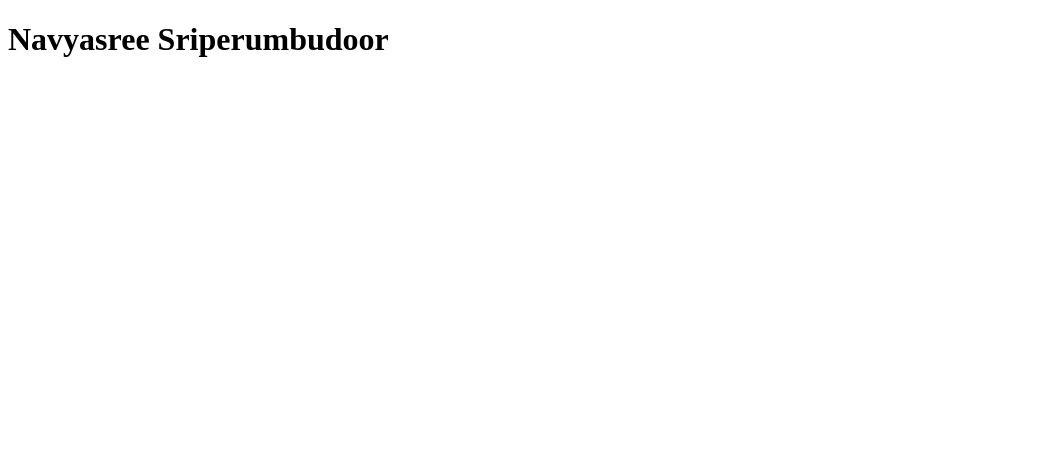
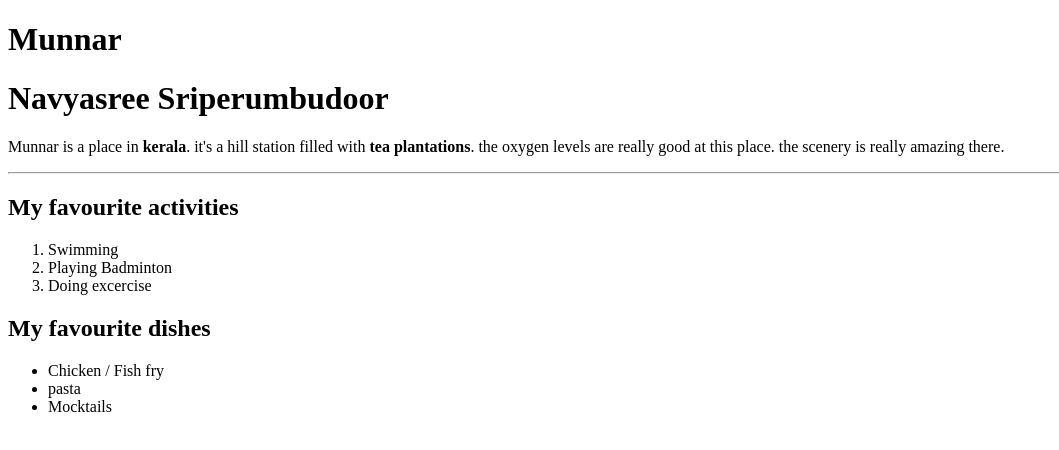
Before and after one commit to 44-563-WebApps-F23/44563-webapps-f23-assignment3-Navyasreesriperumbudoor, a plain HTML site: page index.html in a window 1280 px wide. Shown: the whole page, without its empty margins (0-1059 px from the left). Drawn offline with Linux system fonts and the light colour scheme.

Commit message:
added modified index file with ordered and unordered list

```diff
--- a/index.html
+++ b/index.html
@@ -1,9 +1,24 @@
 <!DOCTYPE html>
 <html>
 <head>
+    <h1>Munnar</h1>
     <title>WebApps Assignment 3</title>
 </head>
 <body>
     <h1>Navyasree Sriperumbudoor</h1>
+    <p>Munnar is a place in <b>kerala</b>. it's a hill station filled with <b>tea plantations</b>. the oxygen levels are really good at this place. the scenery is really amazing there.</p>
+    <hr>
+    <h><h2>My favourite activities</h2></h>
+    <ol>
+        <li>Swimming</li>
+        <li>Playing Badminton</li>
+        <li>Doing excercise</li>
+    </ol>
+    <h><h2>My favourite dishes</h2></h>
+    <ul>
+        <li>Chicken / Fish fry</li>
+        <li>pasta</li>
+        <li>Mocktails</li>
+    </ul>
 </body>
 </html>
```
